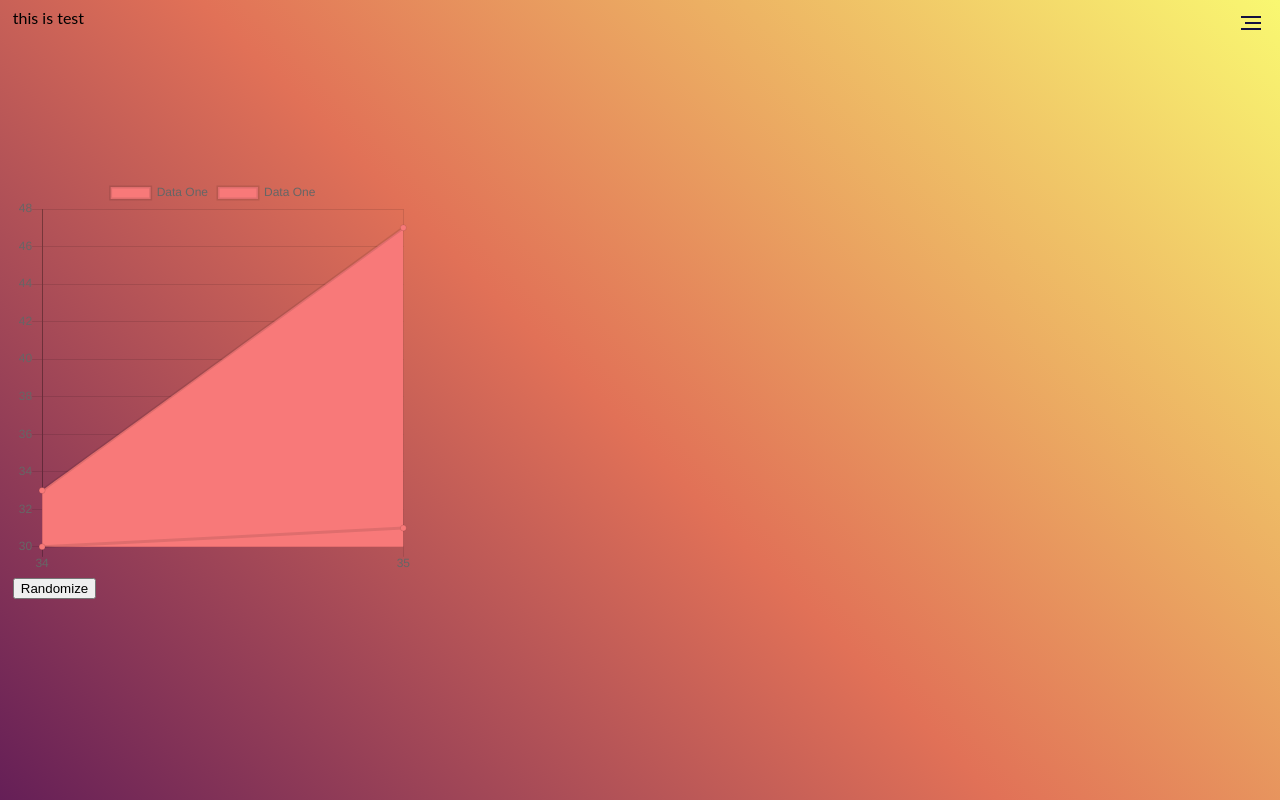
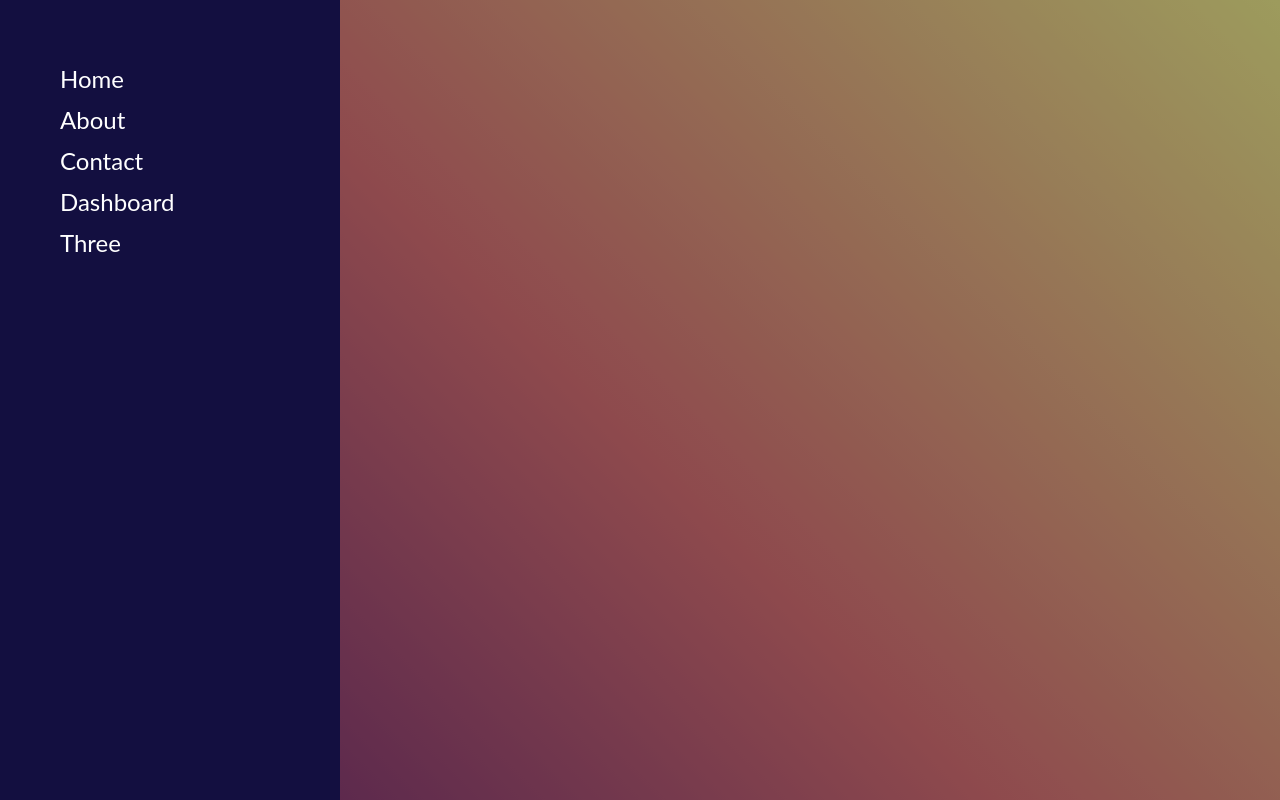
Before and after one commit to 0712023/htf-frontend, a Vue app: page /test in a window 1280 px wide. Built offline with nearby package versions, Linux system fonts and the light colour scheme.

Commit message:
dashboard name update

```diff
--- a/src/App.vue
+++ b/src/App.vue
@@ -17,7 +17,7 @@
           <router-link to="/contact">Contact</router-link>
         </li>
         <li>
-          <router-link to="/test">Test</router-link>
+          <router-link to="/dashboard">Dashboard</router-link>
         </li>
         <li>
           <router-link to="/three">Three</router-link>
--- a/src/router/index.js
+++ b/src/router/index.js
@@ -20,9 +20,9 @@ const routes = [
     component: () => import('../views/Contact.vue')
   },
   {
-    path: '/test',
-    name: 'Test',
-    component: () => import('../views/Test.vue')
+    path: '/dashboard',
+    name: 'Dashboard',
+    component: () => import('../views/Dashboard.vue')
   },
   {
     path: '/three',
```
Also changed, not shown: src/views/Dashboard.vue (renamed from src/views/Test.vue).
